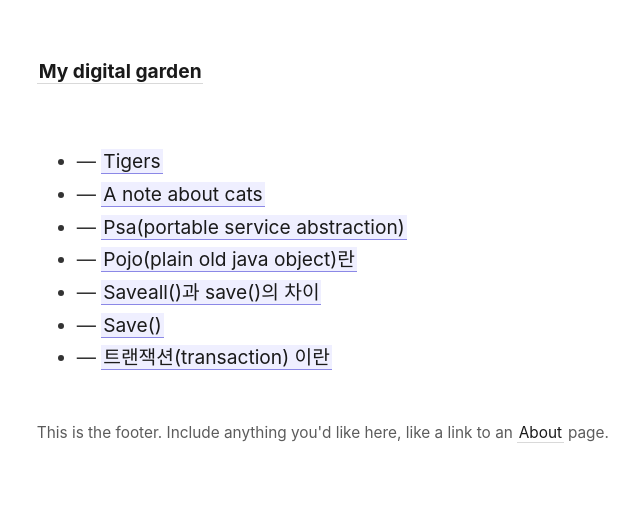
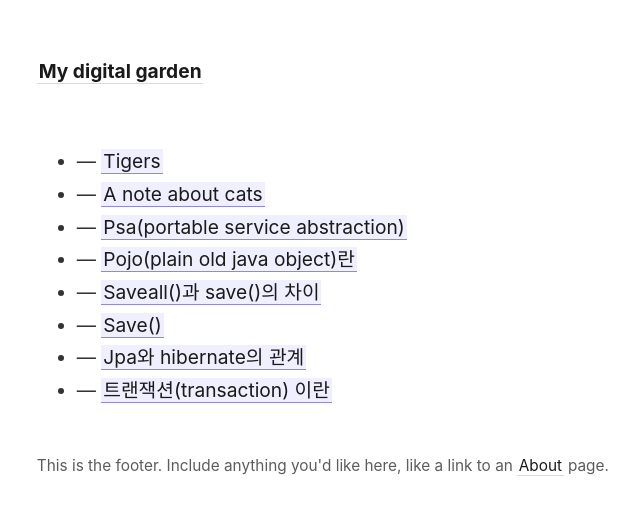
Before and after one commit to sudhdkso/obsidianBlog, a Jekyll site: the page built from _pages/list.md, in a window 1280 px wide. Shown: the top 515 px of the page, without its empty margins (40-680 px from the left). Built offline with Jekyll 4.4.1, drawn with Linux system fonts in a browser that asks for light colours.

Commit message:
fix : 내용 수정

````diff
--- a/_notes/Spring/PSA(Portable Service Abstraction).md
+++ b/_notes/Spring/PSA(Portable Service Abstraction).md
@@ -1,4 +1,5 @@
 ![](https://img.notionusercontent.com/s3/prod-files-secure%2F560fc466-27da-429f-ba6b-9df88144a59a%2Fadc1e71d-349a-4503-b7e8-a007344b16c3%2FUntitled.png/size/w=2000?exp=1728905458&sig=Knwr3SeZqAoHqkAql4uMiC8LhD-drqrTqGAm_1rmxTo)
+
 
 ## PSA(Portable Service Abstraction)
 
@@ -9,7 +10,8 @@
 - PSA가 적용된 코드라면 나의 코드가 바뀌지 않고, 다른 기술로 간편하게 바꿀 수 있도록 확장성이 좋고,
 - Spring은**Spring Web MVC, Spring Transaction, Spring Cache 등의 다양한 PSA를 제공**합니다.
 
-## **1. Spring Web MVC**
+## PSA의 예시
+###  1. Spring Web MVC
 
 ### **일반적인 서블릿의 형태**
 
@@ -32,7 +34,7 @@
     ```
 
 
-### **Spring Web MVC의 형태**
+####  Spring Web MVC의 형태
 
 ```java
 @Controller
@@ -54,7 +56,7 @@
 
 그래서 우리는 서블릿을 low level로 개발하지 않아도 됩니다.
 
-## 2. Spring Transaction
+###  2. Spring Transaction
 
 ### Low Level
 
@@ -108,7 +110,7 @@
 
 **기존 코드는 변경하지 않은 채로 트랜잭션을 실제로 처리하는 구현체를 사용 기술에 따라 바꿀 수 있는 것**입니다.
 
-## 3. Spring Cache
+### 3. Spring Cache
 
 Cache도 마찬가지로 JCacheManager, ConcurrentMapCacheManager, EhCacheCacheManager와 같은 여러가지 구현체를 사용할 수 있습니다.
 
````
Also changed, not shown: _notes/JPA/JPA와 Hibernate의 관계.md (added, +3 -0 lines).
